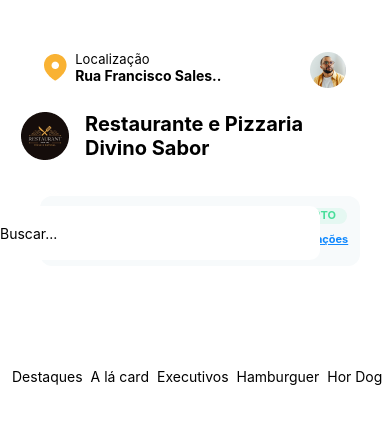
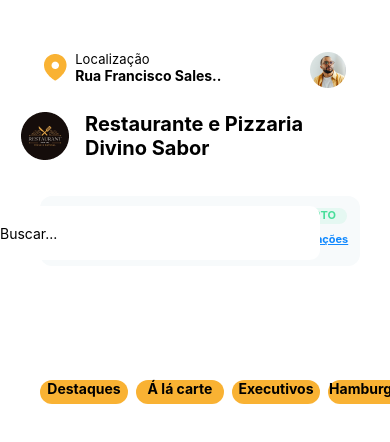
Before and after one commit to luis-luciqm/app-delivery, a React Native app: screen / in a window 390 px wide. Shown: the top 442 px of the page. Built offline with nearby package versions, Linux system fonts and the light colour scheme; grey boxes are pictures that could not be loaded.

Commit message:
finalizando estilo da lista de opções

```diff
--- a/src/components/Input/index.jsx
+++ b/src/components/Input/index.jsx
@@ -20,7 +20,6 @@
         top: 82,
         backgroundColor: '#FFFFFF',
         borderRadius: 10,
-        marginBottom: 20,
     },
 
     showDrop: {
--- a/src/components/Options/index.jsx
+++ b/src/components/Options/index.jsx
@@ -5,7 +5,7 @@
 
     const arrayDatas = [
         'Destaques',
-        'A lá card',
+        'Á lá carte',
         'Executivos',
         'Hamburguer',
         'Hor Dog',
@@ -21,7 +21,7 @@
         renderItem={({item, index})=>{
             return (
                 <View style={styles.options}>
-                    <Text>{item}</Text>
+                    <Text style={styles.texts}>{item}</Text>
                 </View>
             )
         }}
@@ -31,14 +31,18 @@
 
 const styles = StyleSheet.create({
     options: {
-        top: 88,
-        left: 12
+        marginTop: 120,
+        left: 40,
+        backgroundColor: '#F9B233',
+        height: 24,
+        width: 88,
+        alignItems: 'center',
+        borderRadius: 24
 
     },
 
     texts: {
-        left: 190,
-
+        fontWeight: 'bold',
     }
 
 });
```
